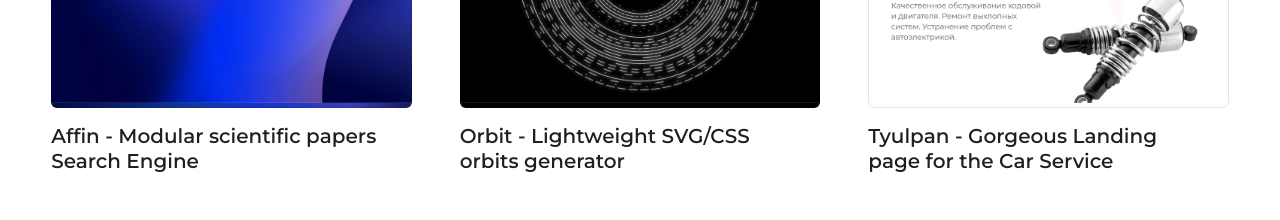
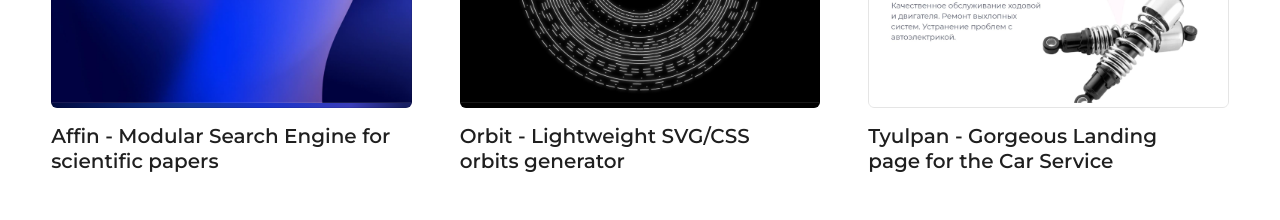
Before and after one commit to snelsi/personal-site, a Next.js app: page / in a window 1280 px wide. Shown: the part 800-1020 px from the top of the page. Built offline with nearby package versions, Linux system fonts and the light colour scheme.

Commit message:
Update Affin card

```diff
--- a/components/projects.ts
+++ b/components/projects.ts
@@ -12,7 +12,7 @@ export const projects: Project[] = [
   {
     url: "https://affin.vercel.app/",
     img: "cards/affin.jpg",
-    title: "Affin - Modular scientific papers Search Engine",
+    title: "Affin - Modular Search Engine for scientific papers",
     tags: ["New", "Project"],
     bgColor:
       "linear-gradient(94.56deg, #00083A 3.91%, #12379C 42.26%, #1732CD 60%, #393DB8 84%, #181F63 97.78%)",
```
Also changed, not shown: public/images/cards/Affin.jpg.
